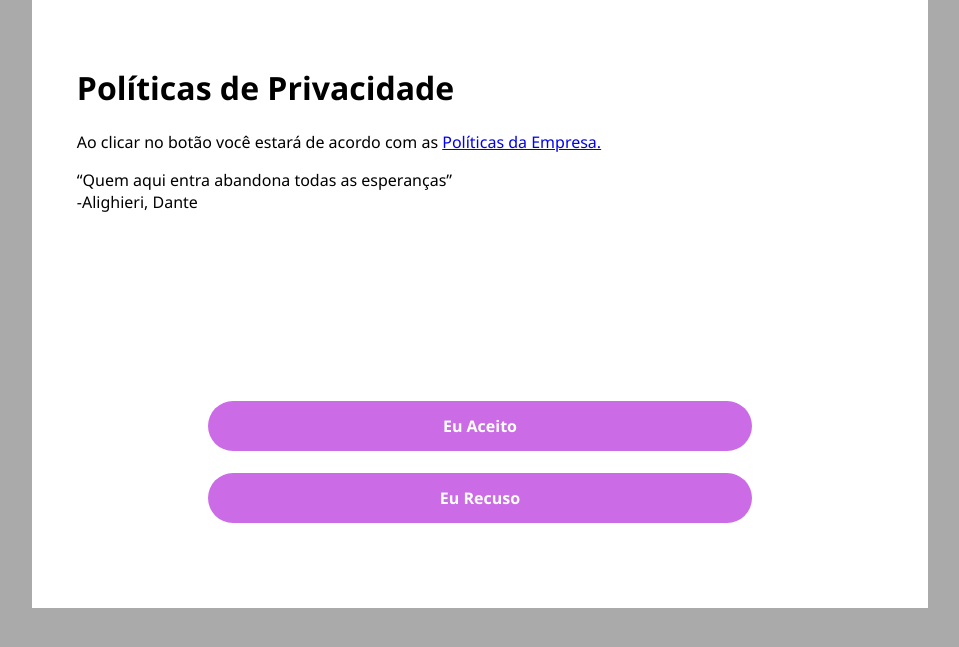
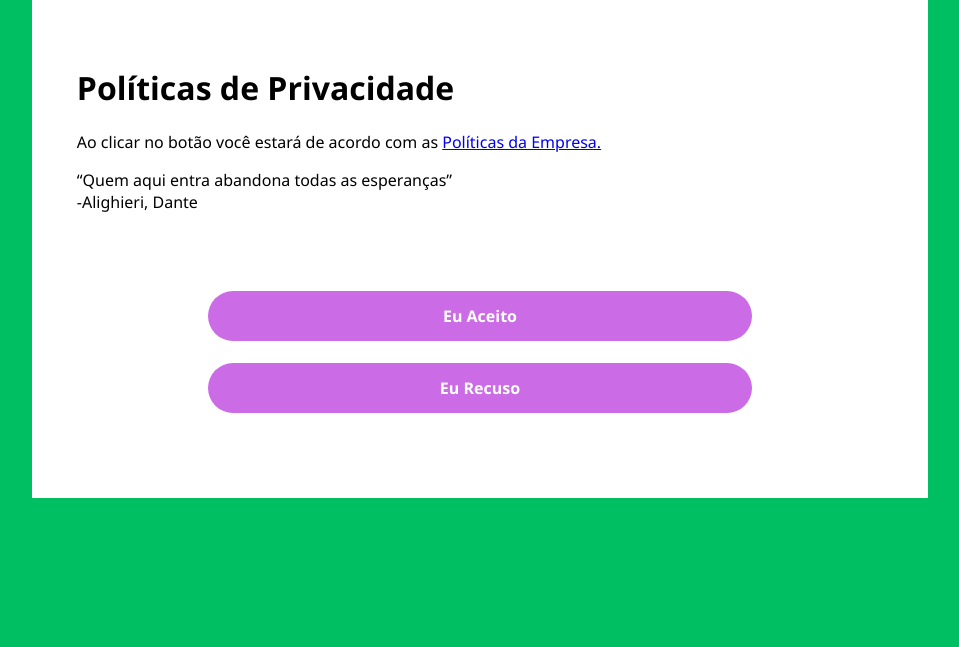
Before and after one commit to ArthurVoit/AplicativoTLB, a PHP site: page /tela-login/politicas.html in a window 1280 px wide. Shown: the top 647 px of the page, without its empty margins (160-1119 px from the left). Run offline with PHP 8.4, Linux system fonts and the light colour scheme.

Commit message:
update - politicas

```diff
--- a/tela-login/politicas.css
+++ b/tela-login/politicas.css
@@ -3,7 +3,7 @@ body {
     margin-right: 15%;
     margin-top: 0%;
     margin-bottom: 0%;
-    background-color: #aaa;
+    background-color: #00bf63;
     align-content: center;
     justify-content: center;
     font-family: 'Segoe UI', Tahoma, Geneva, Verdana, sans-serif
--- a/tela-login/politicas.html
+++ b/tela-login/politicas.html
@@ -12,7 +12,7 @@
     <div>
         <h1>Políticas de Privacidade</h1>
         <p>Ao clicar no botão você estará de acordo com as <a href="politicas2.html">Políticas da Empresa.</a></p>
-        <p><q>Quem aqui entra abandona todas as esperanças</q><br>-Alighieri, Dante</p><br><br><br><br><br><br>
+        <p><q>Quem aqui entra abandona todas as esperanças</q><br>-Alighieri, Dante</p><br>
 
         <div align="center">
             <a href="cadastro.html"><button><b>Eu Aceito</b></button></a><br>
```
